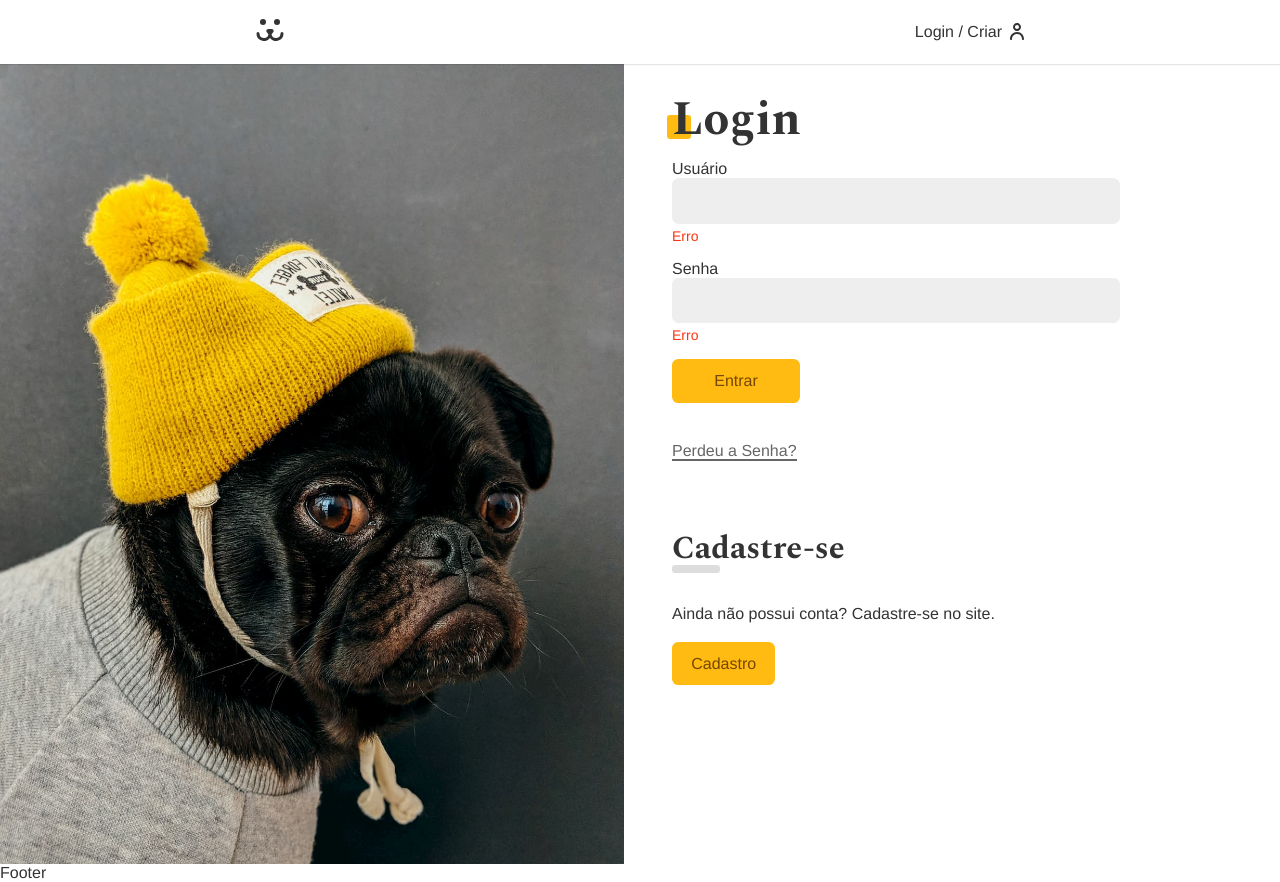
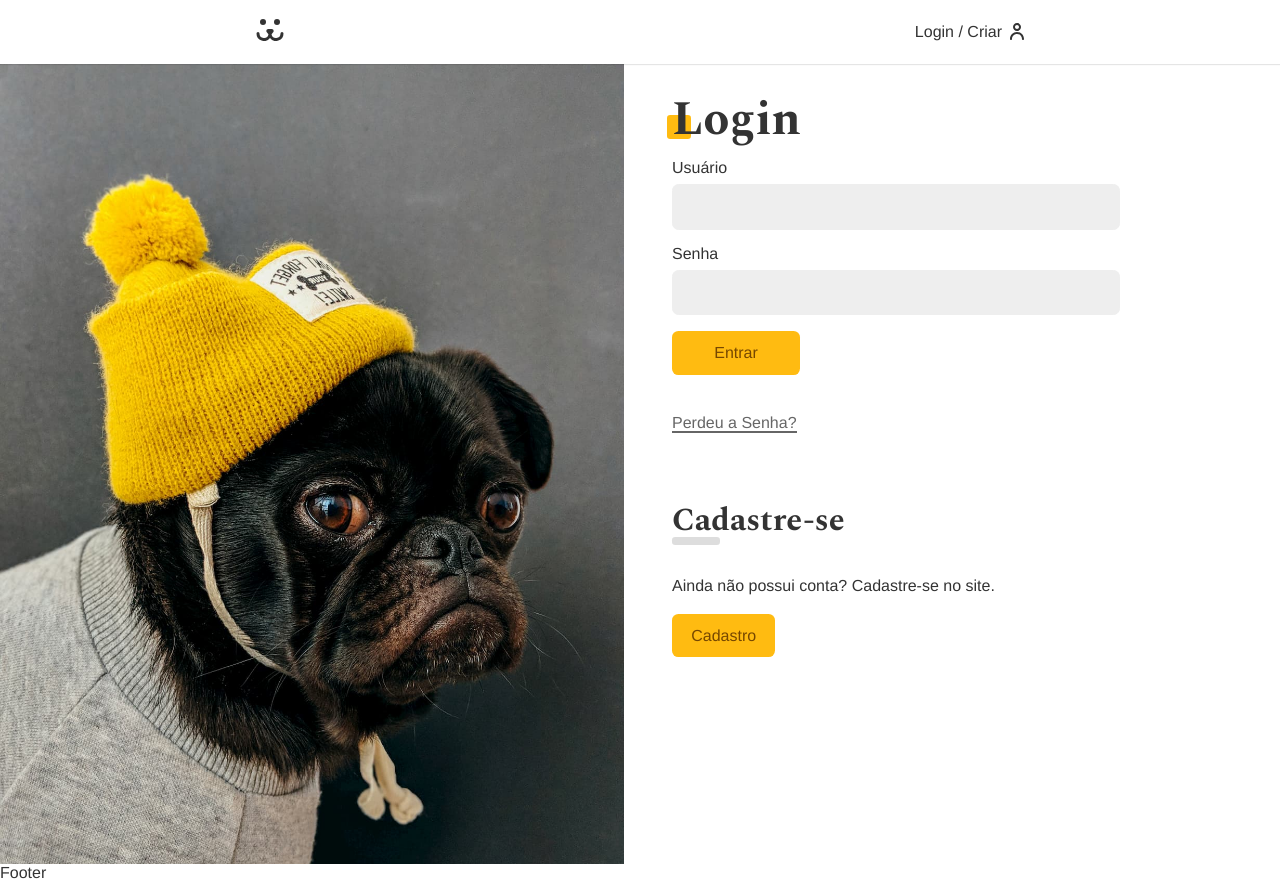
Before and after one commit to Edyane/Dogs, a React (Vite) app in the folder dogs-app/: page /login in a window 1280 px wide. Built offline with nearby package versions, Linux system fonts and the light colour scheme.

Commit message:
feat: adicionando funcionalidades

```diff
--- a/dogs-app/src/Components/Forms/Input.jsx
+++ b/dogs-app/src/Components/Forms/Input.jsx
@@ -1,14 +1,24 @@
 import React from 'react';
 import styles from './Input.module.css';
 
-const Input = ({ label, type, name, value, onChange }) => {
-    return (
-        <div className={styles.wrapper}>
-            <label htmlFor={name} className={styles.wrapper}>{label}</label>
-            <input className={styles.input} name={name} type={type} value={value} onChange={onChange} />
-            <p className={styles.error}>Erro</p>
-        </div>
-    )
-}
+const Input = ({ label, type, name, value, onChange, error, onBlur }) => {
+  return (
+    <div className={styles.wrapper}>
+      <label htmlFor={name} className={styles.label}>
+        {label}
+      </label>
+      <input
+        id={name}
+        name={name}
+        className={styles.input}
+        type={type}
+        value={value}
+        onChange={onChange}
+        onBlur={onBlur}
+      />
+      {error && <p className={styles.error}>{error}</p>}
+    </div>
+  );
+};
 
 export default Input;
```
